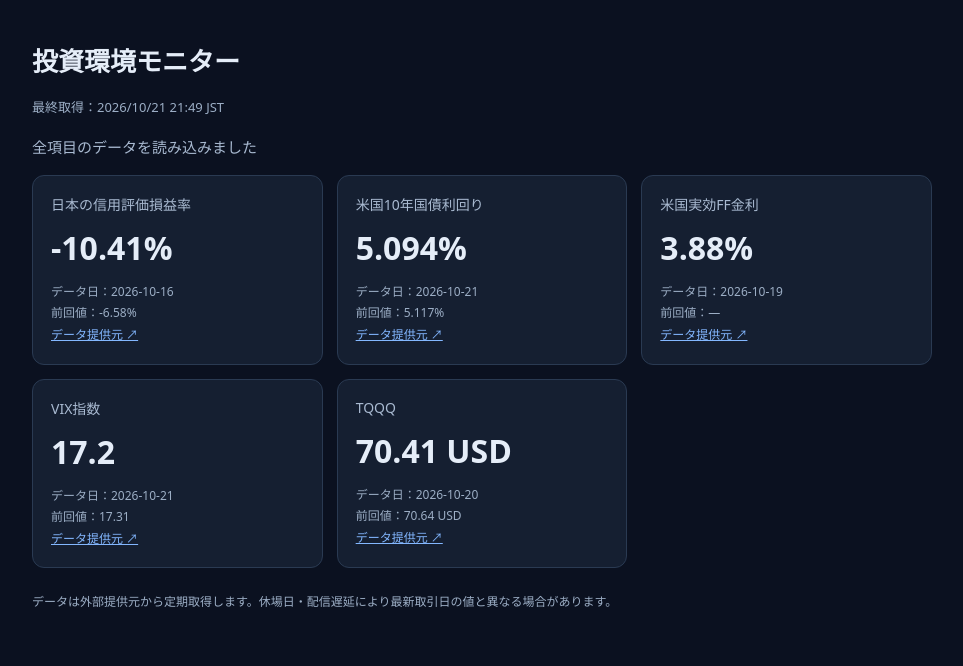
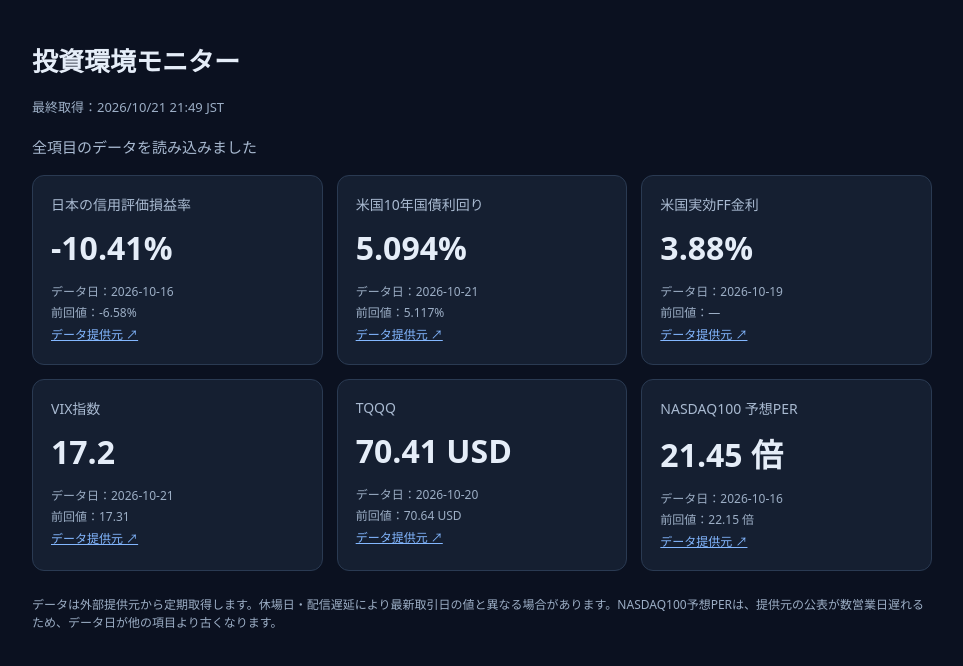
Before and after one commit to gontatata/marketwatch, a plain HTML site: page index.html in a window 1280 px wide. Shown: the whole page, without its empty margins (158-1121 px from the left). Drawn offline with Linux system fonts and the light colour scheme.

Commit message:
予想PER追加

```diff
--- a/index.html
+++ b/index.html
@@ -65,7 +65,7 @@
       <div id="status" class="status"></div>
       <div id="cards" class="grid"></div>
       <p style="color: #9caec5; font-size: 12px; margin-top: 24px">
-        データは外部提供元から定期取得します。休場日・配信遅延により最新取引日の値と異なる場合があります。
+        データは外部提供元から定期取得します。休場日・配信遅延により最新取引日の値と異なる場合があります。NASDAQ100予想PERは、提供元の公表が数営業日遅れるため、データ日が他の項目より古くなります。
       </p>
     </main>
     <script>
@@ -99,6 +99,12 @@
           name: "TQQQ",
           unit: " USD",
           source: "https://finance.yahoo.com/quote/TQQQ/",
+        },
+        {
+          key: "nasdaq_per",
+          name: "NASDAQ100 予想PER",
+          unit: " 倍",
+          source: "https://nikkei225jp.com/data/us_per.php",
         },
       ];
 
```
